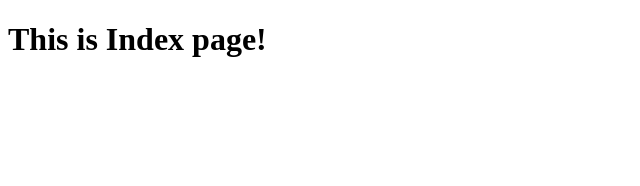
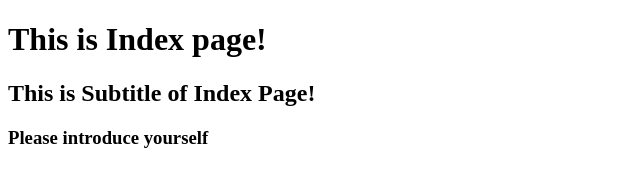
Before and after one commit to Nidzonii/git_example, a plain HTML site: page index.html in a window 1280 px wide. Shown: the whole page, without its empty margins (0-640 px from the left). Drawn offline with Linux system fonts and the light colour scheme.

Commit message:
Fourth commit

```diff
--- a/index.html
+++ b/index.html
@@ -5,5 +5,7 @@
 </head>
 <body>
 	<h1> This is Index page! </h1>
+	<h2> This is Subtitle of Index Page! </h2>
+	<h3> Please introduce yourself </h3>
 </body>
 </html>
```
